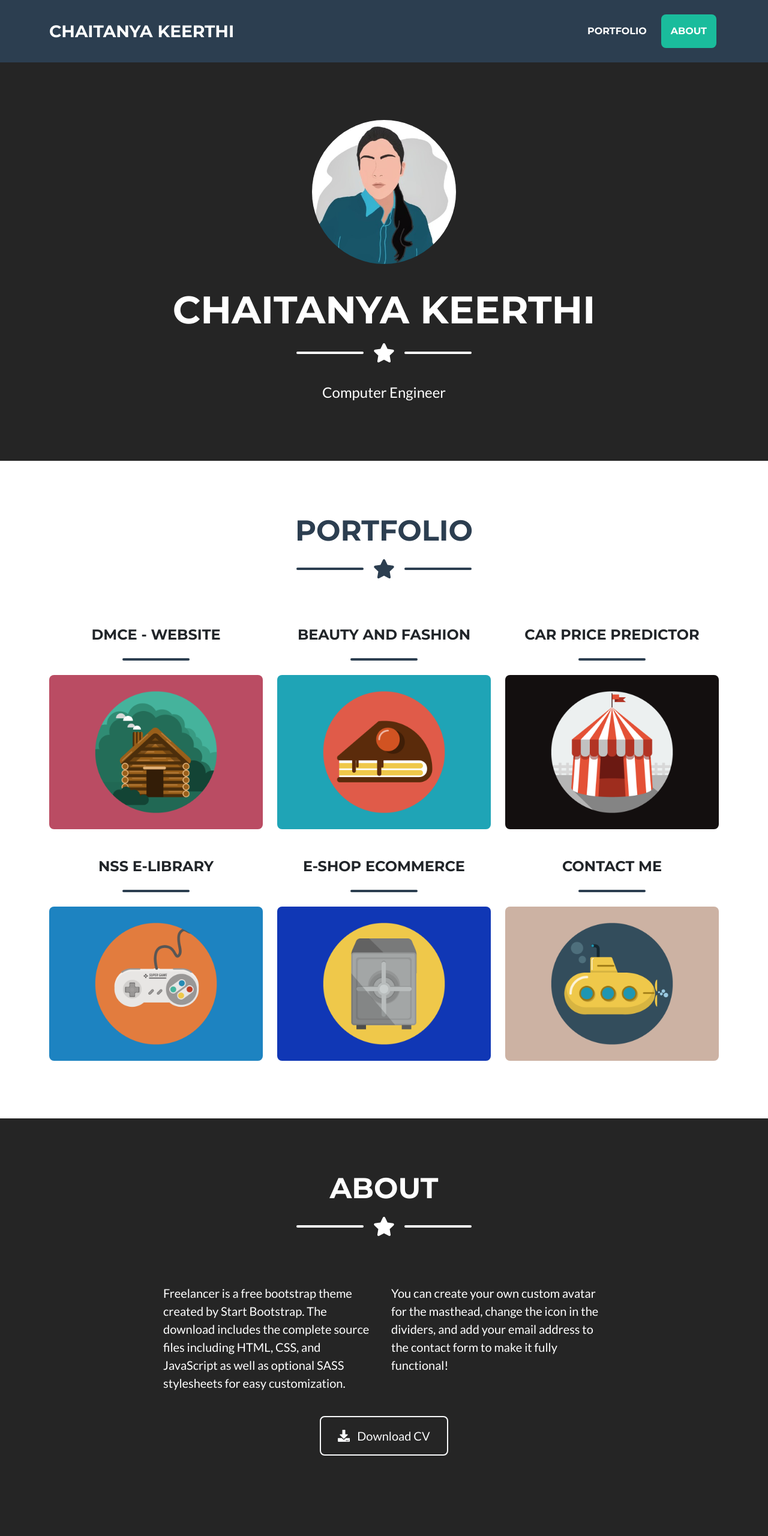
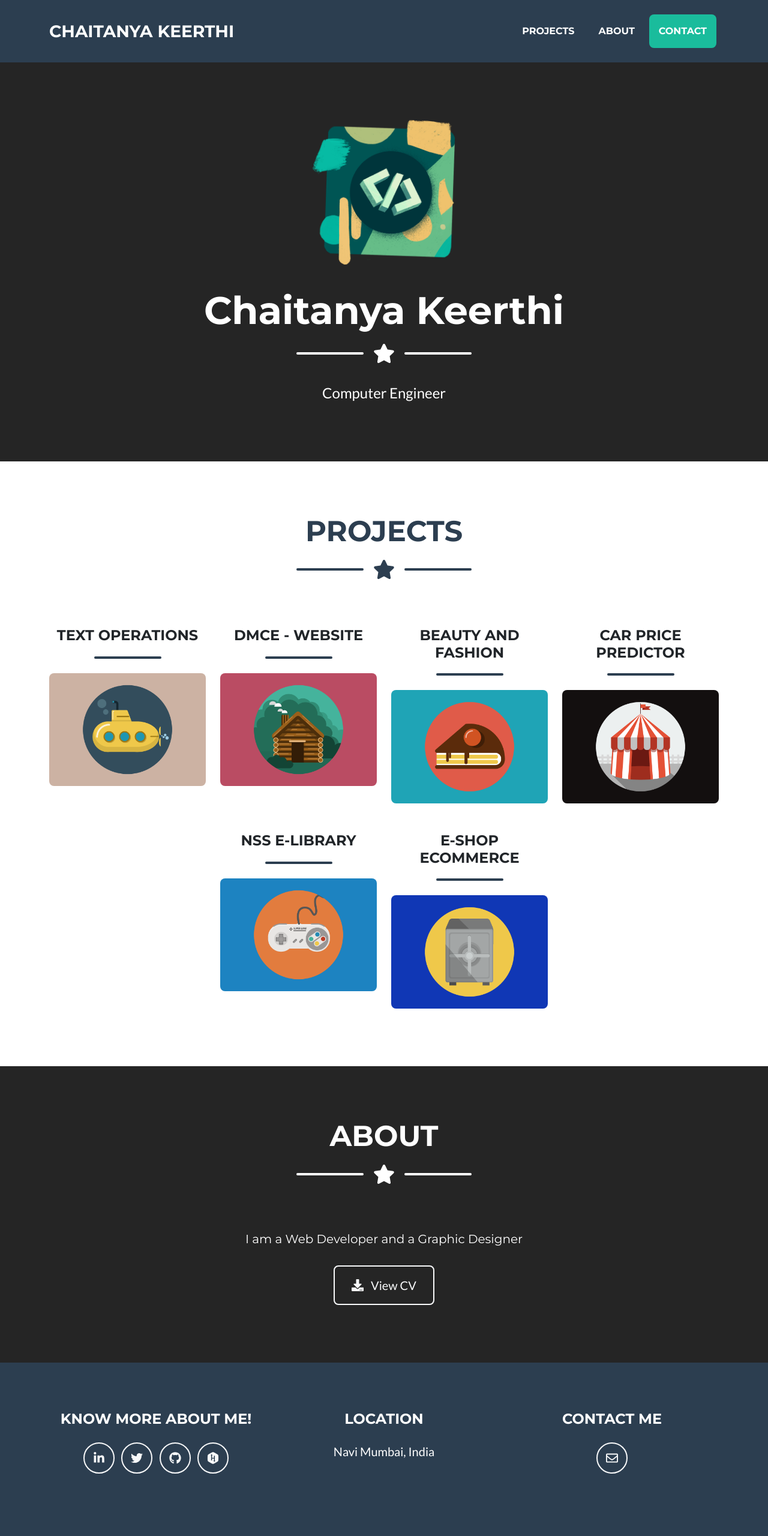
Before and after one commit to taanii/portfolio, a plain HTML site: page index.html in a window 1280 px wide. Shown: the top 2560 px of the page at 60% size. Drawn offline with nearby package versions, Linux system fonts and the light colour scheme.

Commit message:
Added project

```diff
--- a/index.html
+++ b/index.html
@@ -5,7 +5,7 @@
         <meta name="viewport" content="width=device-width, initial-scale=1, shrink-to-fit=no" />
         <meta name="description" content="" />
         <meta name="author" content="" />
-        <title>Chaitanya Keerthi - Portfolio</title>
+        <title>Chaitanya Keerthi</title>
         <!-- Favicon-->
         <link rel="icon" type="image/x-icon" href="assets/favicon.ico" />
         <!-- Font Awesome icons (free version)-->
@@ -27,9 +27,9 @@
                 </button>
                 <div class="collapse navbar-collapse" id="navbarResponsive">
                     <ul class="navbar-nav ms-auto">
-                        <li class="nav-item mx-0 mx-lg-1"><a class="nav-link py-3 px-0 px-lg-3 rounded" href="#portfolio">Portfolio</a></li>
+                        <li class="nav-item mx-0 mx-lg-1"><a class="nav-link py-3 px-0 px-lg-3 rounded" href="#portfolio">Projects</a></li>
                         <li class="nav-item mx-0 mx-lg-1"><a class="nav-link py-3 px-0 px-lg-3 rounded" href="#about">About</a></li>
-                        <!-- <li class="nav-item mx-0 mx-lg-1"><a class="nav-link py-3 px-0 px-lg-3 rounded" href="#contact">Contact</a></li> -->
+                        <li class="nav-item mx-0 mx-lg-1"><a class="nav-link py-3 px-0 px-lg-3 rounded" href="#contact">Contact</a></li>
                     </ul>
                 </div>
             </div>
@@ -38,9 +38,10 @@
         <header class="masthead text-white text-center" style="background-color: rgb(37, 37, 37);">
             <div class="container d-flex align-items-center flex-column">
                 <!-- Masthead Avatar Image-->
-                <img class="masthead-avatar mb-5" style="border-radius: 50%;" src="assets/photu.jfif" alt="..." />
+                <img class="masthead-avatar mb-5" src="assets/Header.png" alt="..." />
+                <!-- style="border-radius: 50%;" -->
                 <!-- Masthead Heading-->
-                <h1 class="masthead-heading text-uppercase mb-0">Chaitanya Keerthi</h1>
+                <h1 class="masthead-heading mb-0">Chaitanya Keerthi</h1>
                 <!-- Icon Divider-->
                 <div class="divider-custom divider-light">
                     <div class="divider-custom-line"></div>
@@ -55,7 +56,7 @@
         <section class="page-section portfolio" id="portfolio">
             <div class="container">
                 <!-- Portfolio Section Heading-->
-                <h2 class="page-section-heading text-center text-uppercase text-secondary mb-0">Portfolio</h2>
+                <h2 class="page-section-heading text-center text-uppercase text-secondary mb-0">Projects</h2>
                 <!-- Icon Divider-->
                 <div class="divider-custom">
                     <div class="divider-custom-line"></div>
@@ -64,9 +65,22 @@
                 </div><br><br>
                 <!-- Portfolio Grid Items-->
                 <div class="row justify-content-center">
+                    <!-- Portfolio Item 6-->
+                    <div class="col-md-6 col-lg-3">
+                        <h4 class="text-uppercase" style="text-align: center;">Text Operations</h4>
+                        <div class="divider-custom">
+                            <div class="divider-custom-line"></div>
+                        </div>
+                        <div class="portfolio-item mx-auto" data-bs-toggle="modal" data-bs-target="#portfolioModal6">
+                            <div class="portfolio-item-caption d-flex align-items-center justify-content-center h-100 w-100">
+                                <div class="portfolio-item-caption-content text-center text-white"><i class="fas fa-plus fa-3x"></i></div>
+                            </div>
+                            <img class="img-fluid" src="assets/img/portfolio/submarine.png" alt="..." />
+                        </div>
+                    </div>
                     <!-- Portfolio Item 1-->
-                    <div class="col-md-6 col-lg-4 mb-5">
-                        <h4 class="text-uppercase mb-4" style="text-align: center;">DMCE - Website</h4>
+                    <div class="col-md-6 col-lg-3 mb-5">
+                        <h4 class="text-uppercase" style="text-align: center;">DMCE - Website</h4>
                         <div class="divider-custom">
                             <div class="divider-custom-line"></div>
                         </div>
@@ -78,8 +92,8 @@
                         </div>
                     </div>
                     <!-- Portfolio Item 2-->
-                    <div class="col-md-6 col-lg-4 mb-5">
-                        <h4 class="text-uppercase mb-4" style="text-align: center;">Beauty and Fashion</h4>
+                    <div class="col-md-6 col-lg-3 mb-5">
+                        <h4 class="text-uppercase" style="text-align: center;">Beauty and Fashion</h4>
                         <div class="divider-custom">
                             <div class="divider-custom-line"></div>
                         </div>
@@ -91,8 +105,8 @@
                         </div>
                     </div>
                     <!-- Portfolio Item 3-->
-                    <div class="col-md-6 col-lg-4 mb-5">
-                        <h4 class="text-uppercase mb-4" style="text-align: center;">Car Price Predictor</h4>
+                    <div class="col-md-6 col-lg-3 mb-5">
+                        <h4 class="text-uppercase" style="text-align: center;">Car Price Predictor</h4>
                         <div class="divider-custom">
                             <div class="divider-custom-line"></div>
                         </div>
@@ -104,8 +118,8 @@
                         </div>
                     </div>
                     <!-- Portfolio Item 4-->
-                    <div class="col-md-6 col-lg-4 mb-5 mb-lg-0">
-                        <h4 class="text-uppercase mb-4" style="text-align: center;">NSS E-Library</h4>
+                    <div class="col-md-6 col-lg-3 mb-5 mb-lg-0">
+                        <h4 class="text-uppercase" style="text-align: center;">NSS E-Library</h4>
                         <div class="divider-custom">
                             <div class="divider-custom-line"></div>
                         </div>
@@ -117,8 +131,8 @@
                         </div>
                     </div>
                     <!-- Portfolio Item 5-->
-                    <div class="col-md-6 col-lg-4 mb-5 mb-md-0">
-                        <h4 class="text-uppercase mb-4" style="text-align: center;">E-Shop Ecommerce</h4>
+                    <div class="col-md-6 col-lg-3 mb-5 mb-md-0">
+                        <h4 class="text-uppercase" style="text-align: center;">E-Shop Ecommerce</h4>
                         <div class="divider-custom">
                             <div class="divider-custom-line"></div>
                         </div>
@@ -127,19 +141,6 @@
                                 <div class="portfolio-item-caption-content text-center text-white"><i class="fas fa-plus fa-3x"></i></div>
                             </div>
                             <img class="img-fluid" src="assets/img/portfolio/safe.png" alt="..." />
-                        </div>
-                    </div>
-                    <!-- Portfolio Item 6-->
-                    <div class="col-md-6 col-lg-4">
-                        <h4 class="text-uppercase mb-4" style="text-align: center;">Contact me</h4>
-                        <div class="divider-custom">
-                            <div class="divider-custom-line"></div>
-                        </div>
-                        <div class="portfolio-item mx-auto" data-bs-toggle="modal" data-bs-target="#portfolioModal6">
-                            <div class="portfolio-item-caption d-flex align-items-center justify-content-center h-100 w-100">
-                                <div class="portfolio-item-caption-content text-center text-white"><i class="fas fa-plus fa-3x"></i></div>
-                            </div>
-                            <img class="img-fluid" src="assets/img/portfolio/submarine.png" alt="..." />
                         </div>
                     </div>
                 </div>
@@ -158,66 +159,64 @@
                 </div><br><br>
                 <!-- About Section Content-->
                 <div class="row">
-                    <div class="col-lg-4 ms-auto"><p class="lead">Freelancer is a free bootstrap theme created by Start Bootstrap. The download includes the complete source files including HTML, CSS, and JavaScript as well as optional SASS stylesheets for easy customization.</p></div>
-                    <div class="col-lg-4 me-auto"><p class="lead">You can create your own custom avatar for the masthead, change the icon in the dividers, and add your email address to the contact form to make it fully functional!</p></div>
+                    <div class="col-lg-12 ms-auto"><h3 class="lead"><center>I am a Web Developer and a Graphic Designer</center></h3></div>
+                    <!-- <div class="col-lg-4 me-auto"><p class="lead">You can create your own custom avatar for the masthead, change the icon in the dividers, and add your email address to the contact form to make it fully functional!</p></div> -->
                 </div>
                 <!-- About Section Button-->
                 <div class="text-center mt-4">
-                    <a class="btn btn-xl btn-outline-light" href="assets/files/Chaitanya-R_Keerthi.pdf" download>
+                    <a class="btn btn-xl btn-outline-light" href="https://drive.google.com/file/d/19mFZ0LiI3oGeWLvR3Feppz049Xcd1B35/view" download>
                         <i class="fas fa-download me-2"></i>
-                        Download CV
+                        View CV
                     </a>
                 </div>
             </div>
         </section>
 
         <!-- About Section-->
-        <section class="page-section text-white mb-0" id="about" style="background-color: rgb(37, 37, 37);">
-            <div class="container">
+        <!-- <section class="page-section text-white mb-0" id="about" style="background-color: rgb(37, 37, 37);"> -->
+            <!-- <div class="container"> -->
                 <!-- About Section Heading-->
-                <h2 class="page-section-heading text-center text-uppercase text-white">Connect</h2>
+                <!-- <h2 class="page-section-heading text-center text-uppercase text-white">Connect</h2> -->
                 <!-- Icon Divider-->
-                <div class="divider-custom divider-light">
+                <!-- <div class="divider-custom divider-light">
                     <div class="divider-custom-line"></div>
-                </div><br><br>
+                </div><br><br> -->
                 <!-- About Section Content-->
-                <div class="row">
+                <!-- <div class="row">
                     <div class="col-lg-3 col-md-3 col-sm-6 col-6"><img style="width: 100%;" src="assets/img/LinkedIn.png" alt=""></div>
                     <div class="col-lg-3 col-md-3 col-sm-6 col-6"><img style="width: 100%;" src="assets/img/Facebook.png" alt=""></div>
                     <div class="col-lg-3 col-md-3 col-sm-6 col-6"><img style="width: 100%;" src="assets/img/Twitter.png" alt=""></div>
                     <div class="col-lg-3 col-md-3 col-sm-6 col-6"><img style="width: 100%;" src="assets/img/Whatsapp.png" alt=""></div>
                 </div>
             </div>
-        </section>
+        </section> -->
 
         <!-- Footer-->
-        <footer class="footer text-center">
+        <footer class="footer text-center" id="contact">
             <div class="container">
                 <div class="row">
                     <!-- Footer Social Icons-->
                     <div class="col-lg-4 mb-5 mb-lg-0">
-                        <h4 class="text-uppercase mb-4">Connect with me!</h4>
+                        <h4 class="text-uppercase mb-4">Know more about me!</h4>
                         <a class="btn btn-outline-light btn-social mx-1 mb-4" href="https://www.linkedin.com/in/chaitanya-keerthi/"><i class="fab fa-fw fa-linkedin-in"></i></a>
                         <a class="btn btn-outline-light btn-social mx-1 mb-4" href="https://twitter.com/k_chaitanyaa"><i class="fab fa-fw fa-twitter"></i></a>
-                        <a class="btn btn-outline-light btn-social mx-1 mb-4" href="https://www.facebook.com/chaitanyaa.keerthi/"><i class="fab fa-fw fa-facebook"></i></a>
+                        <!-- <a class="btn btn-outline-light btn-social mx-1 mb-4" href="https://www.facebook.com/chaitanyaa.keerthi/"><i class="fab fa-fw fa-facebook"></i></a> -->
                         <a class="btn btn-outline-light btn-social mx-1 mb-4" href="https://github.com/taanii"><i class="fab fa-fw fa-github"></i></a>
                         <a class="btn btn-outline-light btn-social mx-1 mb-4" href="https://www.hackerrank.com/taani13"><i class="fab fa-fw fa-hackerrank"></i></a>
-                        <a class="btn btn-outline-light btn-social mx-1 mb-4" href="https://www.qwiklabs.com/public_profiles/01e6dbae-8d3d-4b90-b003-37fe6809d552"><i class="fab fa-fw fa-google"></i></a>
+                        <!-- <a class="btn btn-outline-light btn-social mx-1 mb-4" href="https://www.qwiklabs.com/public_profiles/01e6dbae-8d3d-4b90-b003-37fe6809d552"><i class="fab fa-fw fa-google"></i></a> -->
                     </div>
                     <!-- Footer Location-->
                     <div class="col-lg-4 mb-5 mb-lg-0">
                         <h4 class="text-uppercase mb-4">Location</h4>
                         <p class="lead mb-0">
-                            Navi Mumbai, Maharashtra
-                            <br />
-                            India
+                            Navi Mumbai, India
                         </p>
                     </div>
                     <!-- Footer About Text-->
                     <div class="col-lg-4">
                         <h4 class="text-uppercase mb-4">Contact me</h4>
                         <a class="btn btn-outline-light btn-social mx-1" href="mailto:kchatsemo@gmail.com"><i class="far fa-fw fa-envelope"></i></a>
-                        <a class="btn btn-outline-light btn-social mx-1" href="http://wa.me/917666440506"><i class="fab fa-fw fa-whatsapp"></i></a>
+                        <!-- <a class="btn btn-outline-light btn-social mx-1" href="http://wa.me/919999999999"><i class="fab fa-fw fa-whatsapp"></i></a> -->
                     </div>
                 </div>
             </div>
@@ -397,7 +396,7 @@
                             <div class="row justify-content-center">
                                 <div class="col-lg-8">
                                     <!-- Portfolio Modal - Title-->
-                                    <h2 class="portfolio-modal-title text-secondary text-uppercase mb-0">Submarine</h2>
+                                    <h2 class="portfolio-modal-title text-secondary text-uppercase mb-0">Text Operations</h2>
                                     <!-- Icon Divider-->
                                     <div class="divider-custom">
                                         <div class="divider-custom-line"></div>
@@ -407,7 +406,8 @@
                                     <!-- Portfolio Modal - Image-->
                                     <img class="img-fluid rounded mb-5" src="assets/img/portfolio/submarine.png" alt="..." />
                                     <!-- Portfolio Modal - Text-->
-                                    <p class="mb-4">Lorem ipsum dolor sit amet, consectetur adipisicing elit. Mollitia neque assumenda ipsam nihil, molestias magnam, recusandae quos quis inventore quisquam velit asperiores, vitae? Reprehenderit soluta, eos quod consequuntur itaque. Nam.</p>
+                                    <p class="mb-2">An application to perform operations on text</p>
+                                    <a class="mb-3" href="https://textop.netlify.app/">Live demo</a><br><br>
                                     <button class="btn btn-primary" href="#!" data-bs-dismiss="modal">
                                         <i class="fas fa-times fa-fw"></i>
                                         Close Window
```
Also changed, not shown: assets/Header.png (added), assets/photo.jfif (renamed from assets/photu.jfif), 1 other file.
